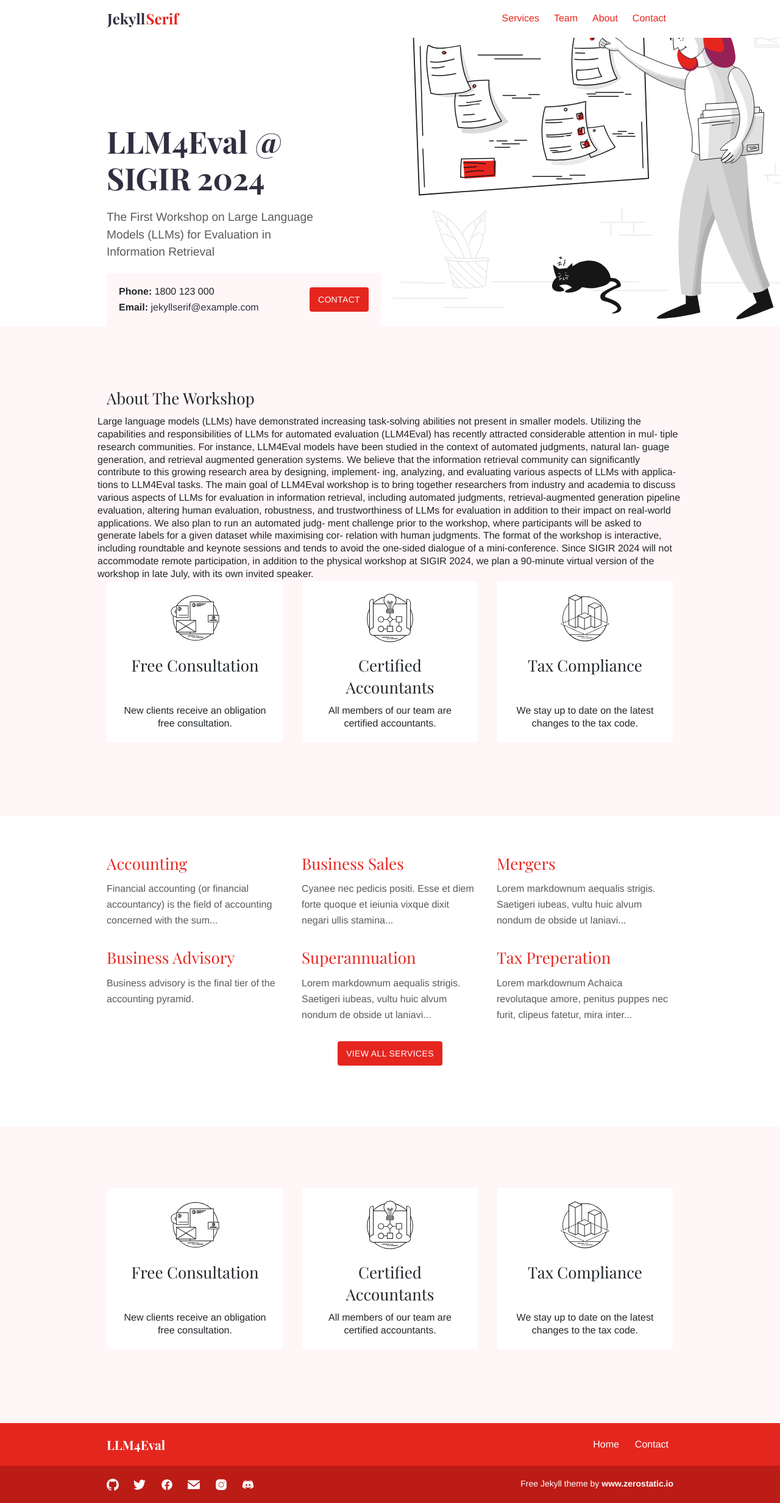
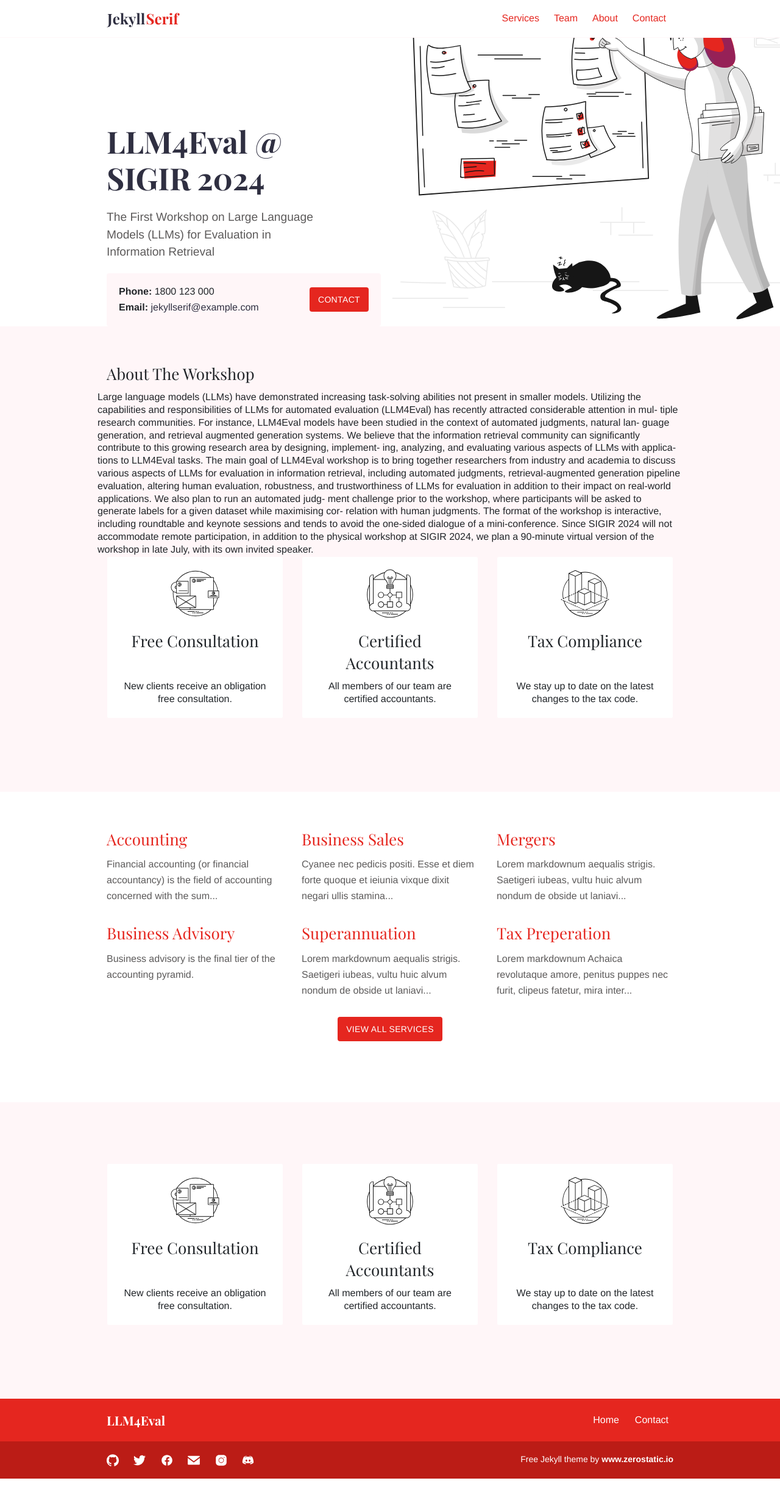
Before and after one commit to LLM4Eval/llm4eval, a Jekyll site: the page built from index.md, in a window 1280 px wide. Shown: the whole page at 61% size. Built offline with Jekyll 4.4.1, drawn with Linux system fonts in a browser that asks for light colours; after the commit the page ends 2424 px from its top, so only the background shows below that.

Commit message:
Update home.html

```diff
--- a/_layouts/home.html
+++ b/_layouts/home.html
@@ -22,7 +22,7 @@ bodyClass: "page-home"
 </div>
 
 <div class="strip strip-grey">
-  <div class="container pt-6 pb-6 pt-md-10 pb-md-10">
+  <div class="container pt-6 pb-6 pb-md-10">
     <div class="row">
       <h2>About The Workshop</h2>
       Large language models (LLMs) have demonstrated increasing task-solving abilities not present in smaller models. Utilizing the capabilities and responsibilities of LLMs for automated evaluation
```
